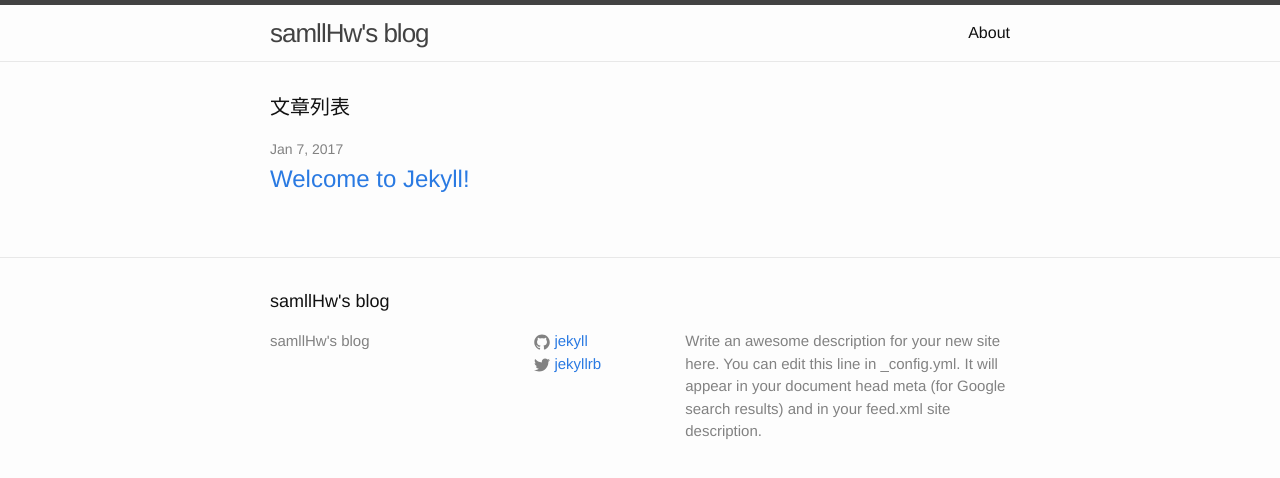
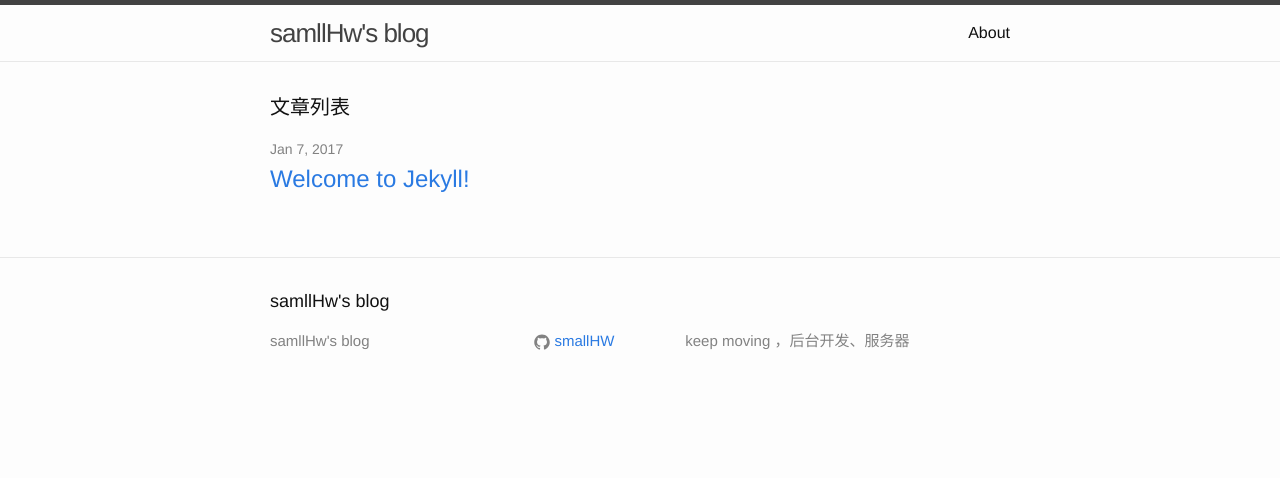
Before and after one commit to smallHW89/smallHW89.github.io, a Jekyll site: the page built from index.html, in a window 1280 px wide. Shown: the top 478 px of the page. Built offline with Jekyll 4.4.1, drawn with Linux system fonts in a browser that asks for light colours.

Commit message:
mod index.html

```diff
--- a/_config.yml
+++ b/_config.yml
@@ -9,13 +9,11 @@
 title: samllHw's blog
 email:
 description: > # this means to ignore newlines until "baseurl:"
-  Write an awesome description for your new site here. You can edit this
-  line in _config.yml. It will appear in your document head meta (for
-  Google search results) and in your feed.xml site description.
+    keep moving ，后台开发、服务器
 baseurl: "" # the subpath of your site, e.g. /blog
 url: "http://smallHW89.github.io" # the base hostname & protocol for your site
-twitter_username: jekyllrb
-github_username:  jekyll
+twitter_username:
+github_username:  smallHW
 
 # Build settings
 markdown: kramdown
```
